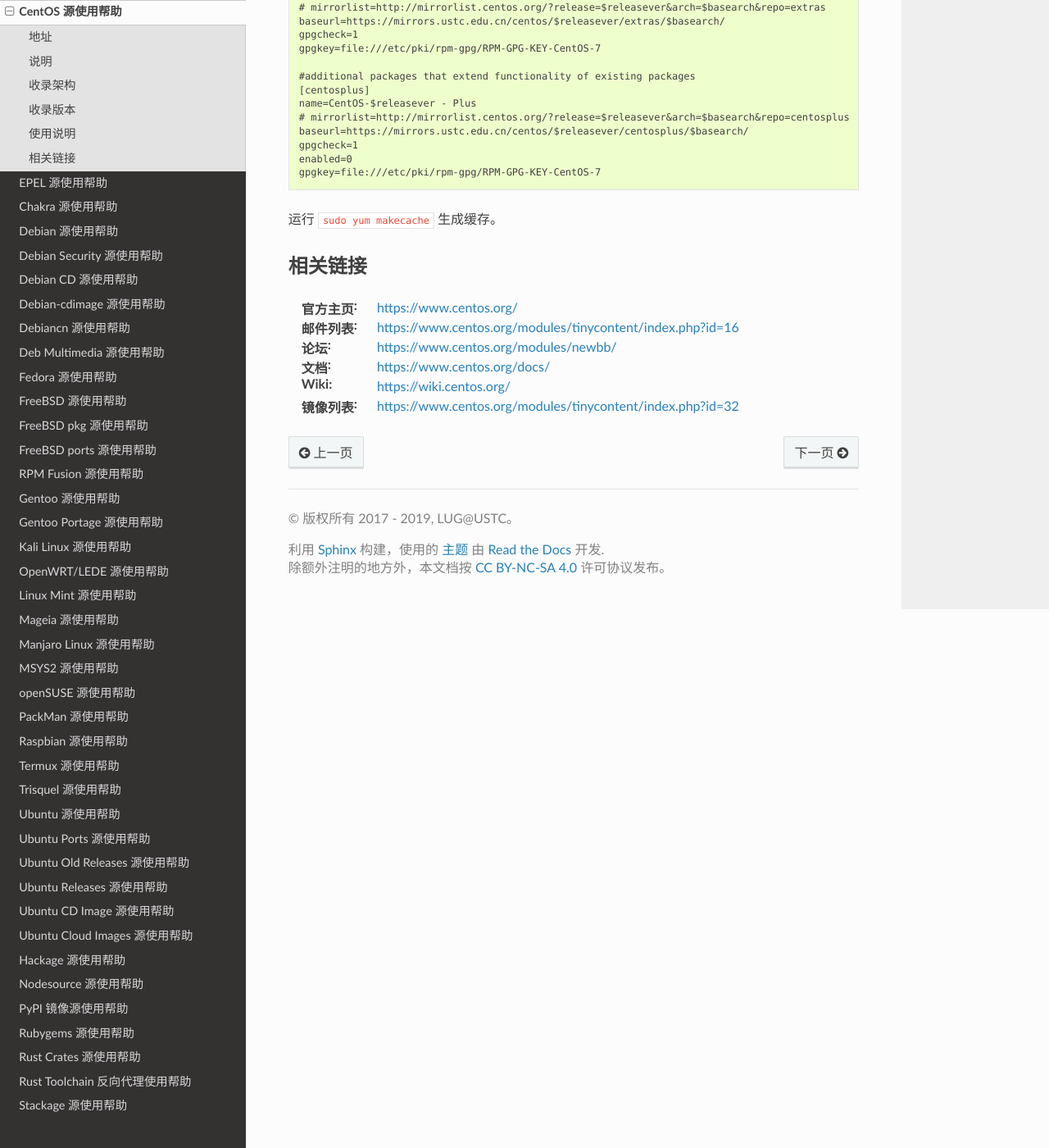
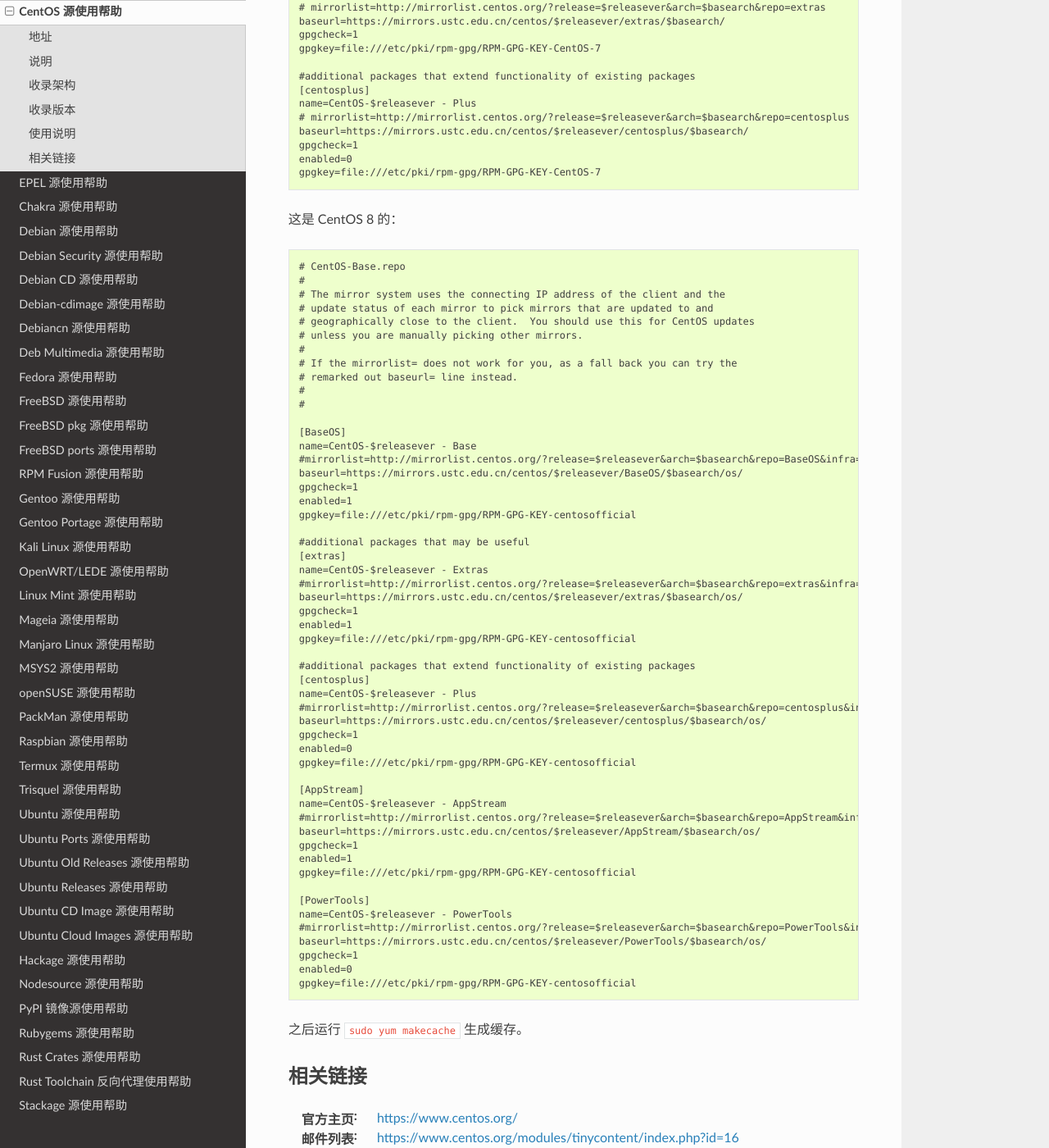
Before and after one commit to ustclug/mirrorhelp, a Sphinx documentation site: the page built from source/centos.rst, in a window 1280 px wide and 1400 px high, scrolled down 3461 px. Shown: the whole window at 82% size. Built offline with Sphinx 7.4.7 and the Read the Docs theme 2.0.0, drawn with Linux system fonts in a browser that asks for light colours; pages that are not in the unit, such as notebooks, are missing from menus.

Commit message:
Add CentOS 8 Repo (#145)
* Add CentOS 8 Repo

* Fix some errors

* Update centos.rst

```diff
--- a/source/centos.rst
+++ b/source/centos.rst
@@ -20,7 +20,7 @@
 收录版本
 ========
 
-5, 6, 7
+5, 6, 7, 8
 
 使用说明
 ========
@@ -203,7 +203,64 @@
   enabled=0
   gpgkey=file:///etc/pki/rpm-gpg/RPM-GPG-KEY-CentOS-7
 
-运行 ``sudo yum makecache`` 生成缓存。
+这是 CentOS 8 的：
+::
+
+  # CentOS-Base.repo
+  #
+  # The mirror system uses the connecting IP address of the client and the
+  # update status of each mirror to pick mirrors that are updated to and
+  # geographically close to the client.  You should use this for CentOS updates
+  # unless you are manually picking other mirrors.
+  #
+  # If the mirrorlist= does not work for you, as a fall back you can try the
+  # remarked out baseurl= line instead.
+  #
+  #
+
+  [BaseOS]
+  name=CentOS-$releasever - Base
+  #mirrorlist=http://mirrorlist.centos.org/?release=$releasever&arch=$basearch&repo=BaseOS&infra=$infra
+  baseurl=https://mirrors.ustc.edu.cn/centos/$releasever/BaseOS/$basearch/os/
+  gpgcheck=1
+  enabled=1
+  gpgkey=file:///etc/pki/rpm-gpg/RPM-GPG-KEY-centosofficial
+
+  #additional packages that may be useful
+  [extras]
+  name=CentOS-$releasever - Extras
+  #mirrorlist=http://mirrorlist.centos.org/?release=$releasever&arch=$basearch&repo=extras&infra=$infra
+  baseurl=https://mirrors.ustc.edu.cn/centos/$releasever/extras/$basearch/os/
+  gpgcheck=1
+  enabled=1
+  gpgkey=file:///etc/pki/rpm-gpg/RPM-GPG-KEY-centosofficial
+
+  #additional packages that extend functionality of existing packages
+  [centosplus]
+  name=CentOS-$releasever - Plus
+  #mirrorlist=http://mirrorlist.centos.org/?release=$releasever&arch=$basearch&repo=centosplus&infra=$infra
+  baseurl=https://mirrors.ustc.edu.cn/centos/$releasever/centosplus/$basearch/os/
+  gpgcheck=1
+  enabled=0
+  gpgkey=file:///etc/pki/rpm-gpg/RPM-GPG-KEY-centosofficial
+
+  [AppStream]
+  name=CentOS-$releasever - AppStream
+  #mirrorlist=http://mirrorlist.centos.org/?release=$releasever&arch=$basearch&repo=AppStream&infra=$infra
+  baseurl=https://mirrors.ustc.edu.cn/centos/$releasever/AppStream/$basearch/os/
+  gpgcheck=1
+  enabled=1
+  gpgkey=file:///etc/pki/rpm-gpg/RPM-GPG-KEY-centosofficial
+
+  [PowerTools]
+  name=CentOS-$releasever - PowerTools
+  #mirrorlist=http://mirrorlist.centos.org/?release=$releasever&arch=$basearch&repo=PowerTools&infra=$infra
+  baseurl=https://mirrors.ustc.edu.cn/centos/$releasever/PowerTools/$basearch/os/
+  gpgcheck=1
+  enabled=0
+  gpgkey=file:///etc/pki/rpm-gpg/RPM-GPG-KEY-centosofficial
+
+之后运行 ``sudo yum makecache`` 生成缓存。
 
 相关链接
 ========
```
